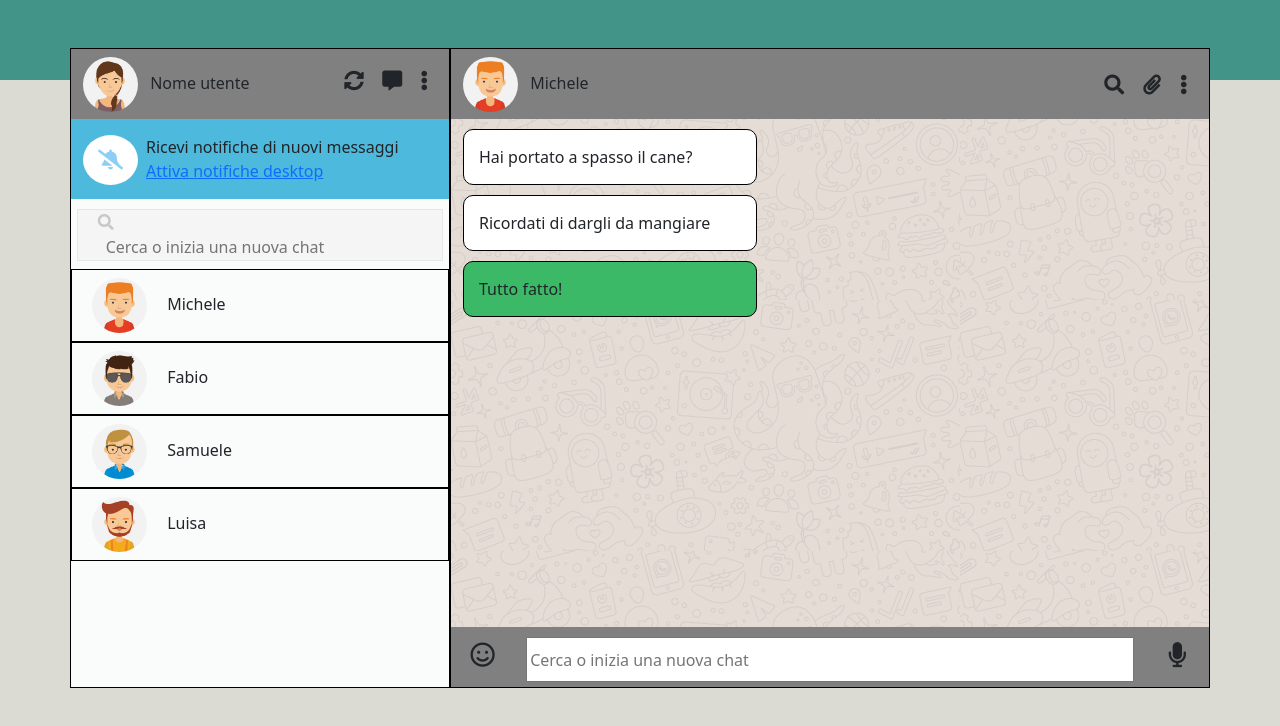
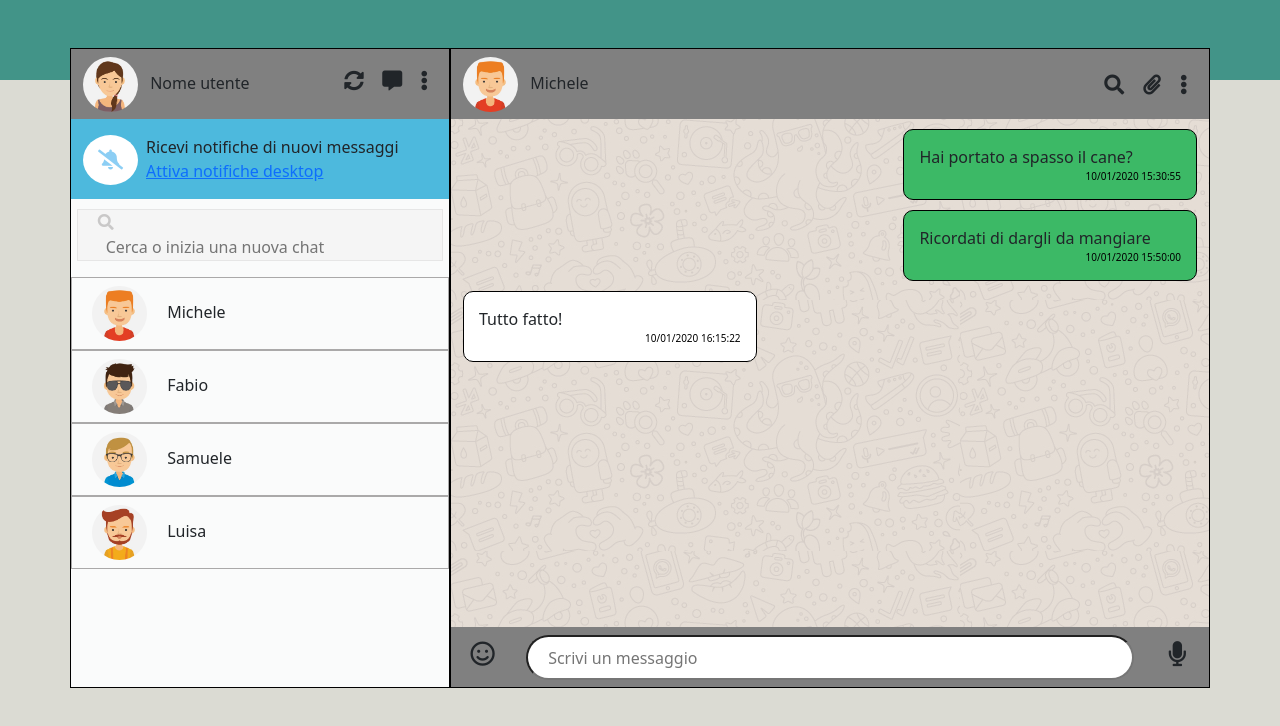
Before and after one commit to Dayronaguilera/vue-boolzapp, a plain HTML site: page index.html in a window 1280 px wide. Drawn offline with nearby package versions, Linux system fonts and the light colour scheme.

Commit message:
End milestone 2

```diff
--- a/css/style.css
+++ b/css/style.css
@@ -67,7 +67,8 @@
 }
 .user-list ul>li{
     width: 100%;
-    border: 1px black solid;
+    border: 1px rgb(170, 169, 169) solid;
+    cursor: pointer;
 }
 /* Aside right*/
 .message-aside-container{
@@ -75,6 +76,7 @@
     height: 80vh;
     border: 1px black solid;
     position: relative;
+
 }
 
 .message-aside{
@@ -82,23 +84,33 @@
     height: 70px;
 }
 /* messaggi utenti */
+.prova{
+    display: flex;
+    flex-direction: column;
+    justify-content:flex-end ;
+}
 .recived{
     border: 1px black solid;
     border-radius: 10px;
     padding:15px;
     width: 40%;
     margin-top: 10px;
-    background-color: rgb(60, 185, 102)
+    background-color: rgb(255, 255, 255);
 
 }
 .send{
     border: 1px black solid;
     padding:15px;
     width: 40%;
-    background-color: rgb(255, 255, 255);
+    background-color: rgb(60, 185, 102);
     border-radius: 10px;
     margin-top: 10px;
-
+    align-self: flex-end;
+}
+.send-data{
+    font-size: 10px;
+    color: rgb(0, 0, 0);
+    text-align: right;
 }
 .bottom-bar{
     height: 60px;
@@ -109,8 +121,10 @@
 }
 .text-mess input{
     height: 45px;
-    margin-top: 10px;
+    margin-top: 8px;
     width: 100%;
+    border-radius: 40px;
+    padding-left: 20px;
 }
 .icons-mess{
     display: flex;
--- a/index.html
+++ b/index.html
@@ -90,7 +90,7 @@
                                 <input type="text" placeholder="Cerca o inizia una nuova chat">
                             </div>
                             <div class="col-12 user-list">
-                                <ul class="row mt-2">
+                                <ul class="row mt-3">
 
                                     <li v-for="(img,index) in contacts" @click="moveTo(index)">
                                         <div  class="container-img m-2">
@@ -124,18 +124,15 @@
                             </div>
 
                             <!-- messaggi utenti -->
-                            <div v-for="(message,index) in contacts[indexContacts].messages" class="col-12">
-                                <div :class="contactMessage(index)" >
+
+                            <div  class="col-12 prova">
+                                <div :class="contactMessage(index)" v-for="(message,index) in contacts[indexContacts].messages">
                                     <div>
                                         {{message.text}}
                                     </div>
+                                    <div class="send-data">{{message.date}}</div>
                                 </div>
                             </div>
-                            <!-- <div class="col-12">
-                                <div  class="text-message-2 send">
-
-                                </div>
-                            </div> -->
 
                             <div class="col-12 bottom-bar">
                                 <div class="row ">
@@ -143,7 +140,7 @@
                                         <i class="far fa-smile"></i>
                                     </div>
                                     <div class="col-10 text-mess">
-                                        <input type="text" placeholder="Cerca o inizia una nuova chat">
+                                        <input type="text" placeholder="Scrivi un messaggio">
                                     </div>
                                     <div class="col-1 icons-mess">
                                         <i class="fas fa-microphone"></i>
```
